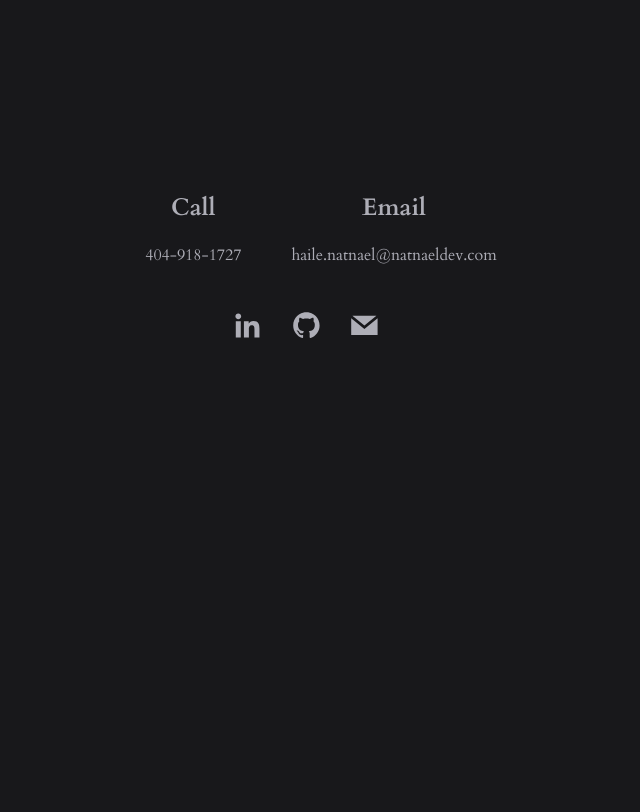
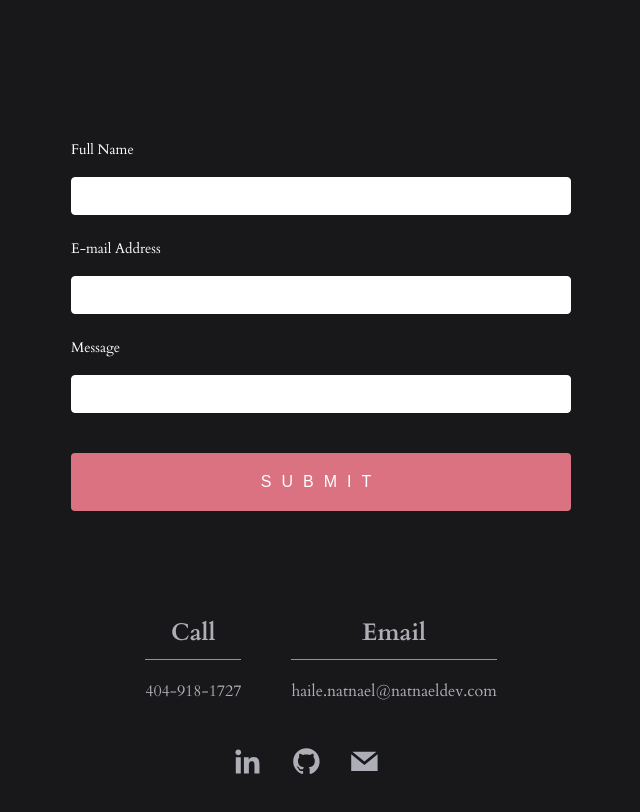
Before and after one commit to natnaelh14/portfolio-website, a React (Create React App) app: page / in a window 1280 px wide. Shown: the part 4260-5072 px from the top of the page, without its empty margins (319-959 px from the left). Before the commit the page ends 4680 px from the top, so only its background shows below. Built offline with nearby package versions, Linux system fonts and the light colour scheme.

Commit message:
created contact form

```diff
--- a/package.json
+++ b/package.json
@@ -12,6 +12,7 @@
     "framer-motion": "^4.1.17",
     "react": "^17.0.2",
     "react-dom": "^17.0.2",
+    "react-hook-form": "^7.12.2",
     "react-icons": "^4.2.0",
     "react-reveal": "^1.2.2",
     "react-scripts": "4.0.3",
--- a/src/App.js
+++ b/src/App.js
@@ -5,6 +5,7 @@ import Footer from './components/footer/footer';
 import Header from './components/header/header';
 import Intro from './components/intro/intro';
 import Projects from './components/projects/projects';
+import Contact from './components/contact/contact';
 
 function App() {
   return (
@@ -13,6 +14,7 @@ function App() {
       <Intro />
       <About />
       <Projects />
+      <Contact />
       <Footer />
       </>
 
--- /dev/null
+++ b/src/components/contact/Test.js
@@ -0,0 +1,7 @@
+import * as React from "react";
+import { useFormContext } from "react-hook-form";
+
+export default function Test() {
+  const methods = useFormContext();
+  return <input {...methods.register("bill")} />;
+}
--- a/src/components/contact/contact.css
+++ b/src/components/contact/contact.css
@@ -0,0 +1,121 @@
+form {
+    max-width: 500px;
+    margin: 0 auto;
+  }
+
+  /* h1 { */
+    /* font-weight: 100;
+    color: white;
+    text-align: center; */
+    /* padding-bottom: 10px;
+    border-bottom: 1px solid #da7282; */
+  /* } */
+
+  /* .form {
+    background: #ffffff;
+    max-width: 400px;
+    margin: 0 auto;
+  } */
+
+  /* p {
+    color: #bf1650;
+  } */
+
+  /* p::before {
+    display: inline;
+    content: "⚠ ";
+  } */
+
+  input {
+    display: block;
+    box-sizing: border-box;
+    width: 100%;
+    border-radius: 4px;
+    border: 1px solid white;
+    padding: 10px 15px;
+    margin-bottom: 10px;
+    font-size: 14px;
+  }
+
+  label {
+    line-height: 2;
+    text-align: left;
+    display: block;
+    margin-bottom: 13px;
+    margin-top: 20px;
+    color: white;
+    font-size: 14px;
+    font-weight: 200;
+  }
+
+  button[type="submit"],
+  input[type="submit"] {
+    background: #da7282;
+    color: white;
+    text-transform: uppercase;
+    border: none;
+    margin-top: 40px;
+    padding: 20px;
+    font-size: 16px;
+    font-weight: 100;
+    letter-spacing: 10px;
+  }
+
+  button[type="submit"]:hover,
+  input[type="submit"]:hover {
+    background: #e64861;
+  }
+
+  button[type="submit"]:active,
+  input[type="button"]:active,
+  input[type="submit"]:active {
+    transition: 0.3s all;
+    transform: translateY(3px);
+    border: 1px solid transparent;
+    opacity: 0.8;
+  }
+
+  input:disabled {
+    opacity: 0.4;
+  }
+
+  input[type="button"]:hover {
+    transition: 0.3s all;
+  }
+
+  button[type="submit"],
+  input[type="button"],
+  input[type="submit"] {
+    -webkit-appearance: none;
+  }
+
+  .App {
+    max-width: 600px;
+    margin: 0 auto;
+  }
+
+  button[type="button"] {
+    display: block;
+    appearance: none;
+    background: #333;
+    color: rgb(211, 208, 208);
+    border: none;
+    text-transform: uppercase;
+    padding: 10px 20px;
+    border-radius: 4px;
+  }
+
+  hr {
+    margin-top: 30px;
+  }
+
+  button {
+    display: block;
+    appearance: none;
+    margin-top: 40px;
+    border: 1px solid #333;
+    margin-bottom: 20px;
+    text-transform: uppercase;
+    padding: 10px 20px;
+    border-radius: 4px;
+  }
--- a/src/components/contact/contact.jsx
+++ b/src/components/contact/contact.jsx
@@ -0,0 +1,24 @@
+import React from "react";
+import { useForm, FormProvider } from "react-hook-form";
+import Test from "./Test";
+import "./contact.css";
+
+const Contact = () => {
+  const methods = useForm();
+  const { register, handleSubmit } = methods;
+  return (
+    <FormProvider {...methods}>
+      <form onSubmit={handleSubmit((data) => console.log(data))}>
+        <label>Full Name</label>
+        <input {...register("test", { required: true })} />
+        <label>E-mail Address</label>
+        <input {...register("test", { required: true })} />
+        <label>Message</label>
+        <Test />
+        <input type="submit" />
+      </form>
+    </FormProvider>
+  );
+}
+
+export default Contact;
--- a/src/components/footer/footer.css
+++ b/src/components/footer/footer.css
@@ -7,6 +7,12 @@
   flex-direction: column;
   justify-content: center;
 }
+
+.footer h1 {
+  padding-bottom: 10px;
+  border-bottom: 1px solid #da7282;
+}
+
 .contact-info {
   display: flex;
   flex-direction: row;
```
Also changed, not shown: 1 other file (tests, documents, lock files or other folders).
